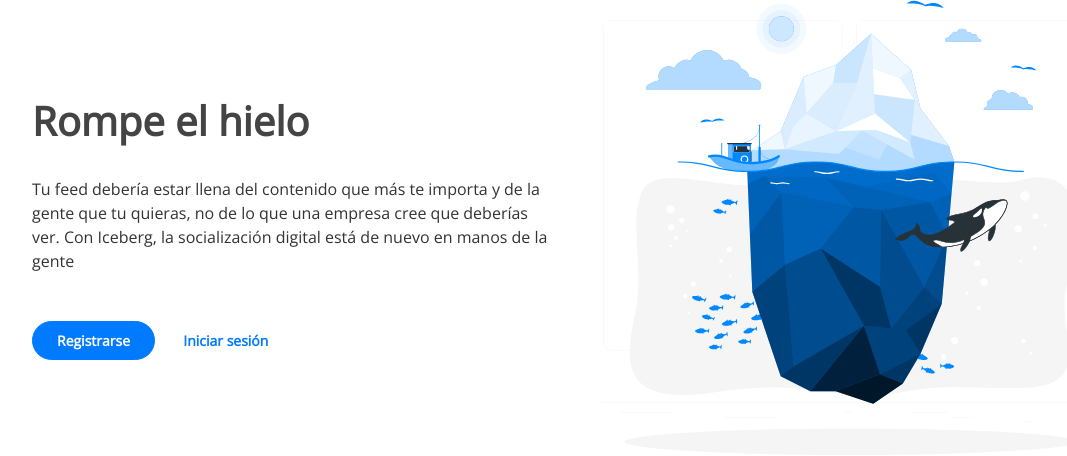
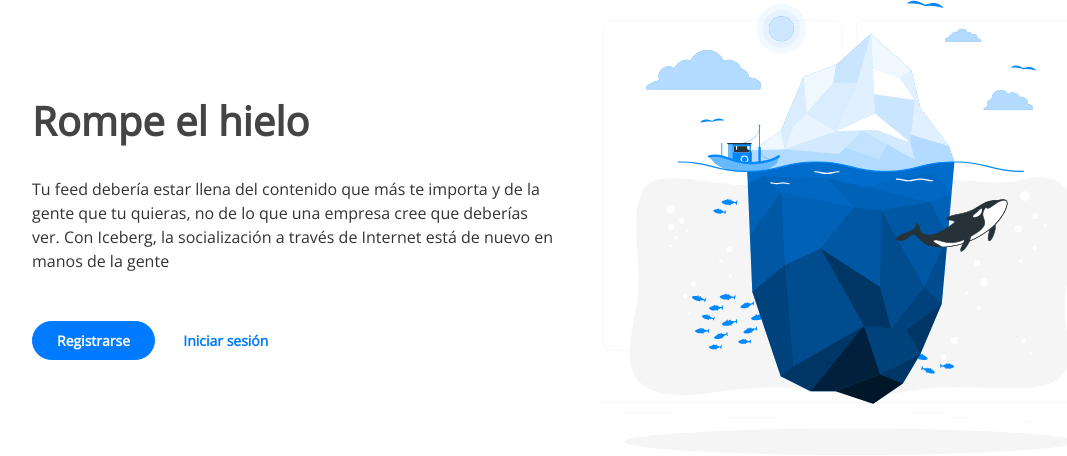
Before and after one commit to Menosuno02/iceberg, a Django app: page / in a window 1280 px wide. Shown: the part 145-601 px from the top of the page, without its empty margins (68-1135 px from the left). Run offline with Django 3.2, Linux system fonts and the light colour scheme; some libraries are stand-ins or nearby versions.

Commit message:
HTML files

```diff
--- a/blog/templates/blog/feeds.html
+++ b/blog/templates/blog/feeds.html
@@ -100,13 +100,14 @@
       </ul>
       <br>
       <div>
-        <a class="btn btn-primary"
+        <a class="btn btn-primary rounded-pill"
             data-toggle="collapse"
             href="#collapseExample"
             role="button"
             aria-expanded="false"
             aria-controls="collapseExample">Siguiendo a &nbsp;<i class="fas fa-angle-down"></i></a>
-        <a class="btn btn-primary" href="{% url 'profile-list-view' %}">Todos los usuarios</a>
+        <a class="btn btn-primary rounded-pill"
+            href="{% url 'profile-list-view' %}">Todos los usuarios</a>
         <br>
         <div class="collapse" id="collapseExample">
           {% if profile.following.all %}
--- a/blog/templates/blog/first.html
+++ b/blog/templates/blog/first.html
@@ -19,8 +19,8 @@
               <br>
               <p class="page-header-text mb-5">
                 Tu feed debería estar llena del contenido que más te importa y de la gente que tu quieras, no de lo que
-                una empresa cree que deberías ver. Con Iceberg, la socialización digital está de nuevo en manos de la
-                gente
+                una empresa cree que deberías ver. Con Iceberg, la socialización a través de Internet está de nuevo en
+                manos de la gente
               </p>
               {% if user.is_authenticated %}
                 <a class="btn btn-lg btn-primary font-weight-bold mr-2 rounded-pill px-4 py-2"
@@ -35,7 +35,9 @@
               {% endif %}
             </div>
             <div class="col-lg-6 d-none d-lg-block">
-              <img class="img-fluid col-12" src="{% static 'blog/images/illus2.svg' %}" alt="Ilustración"/>
+              <img class="img-fluid col-12"
+                    src="{% static 'blog/images/illus2.svg' %}"
+                    alt="Ilustración" />
             </div>
           </div>
         </div>
```
